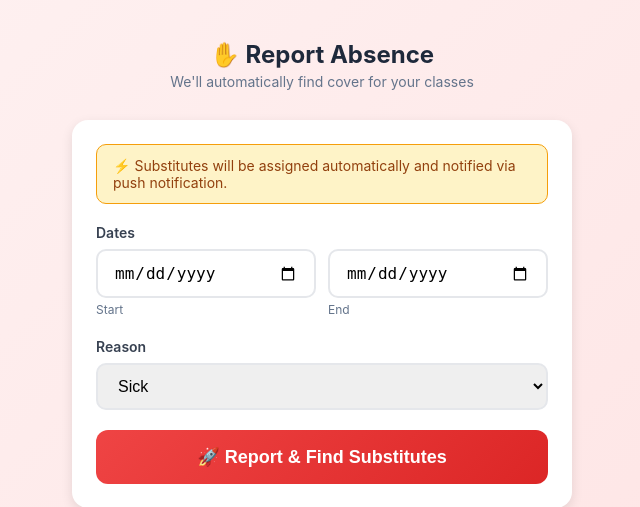
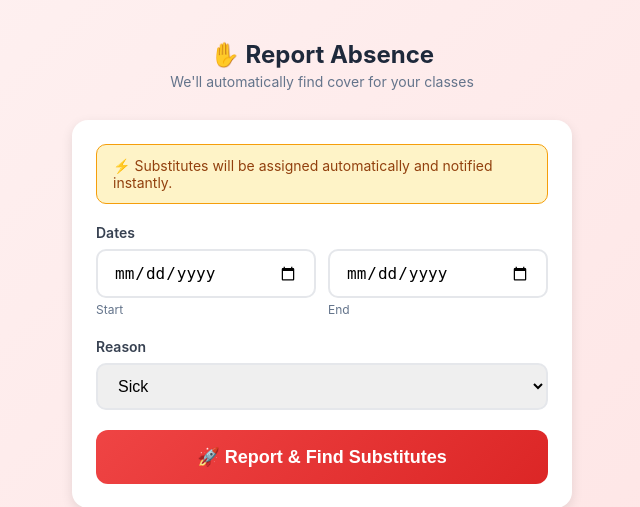
Before and after one commit to JohanBenade/schools-pwa, a Python web app: template app/templates/substitute/report.html in a window 1280 px wide. Shown: the top 507 px of the page, without its empty margins (318-958 px from the left). Run offline with Jinja, Linux system fonts and the light colour scheme; the template is opened without the code that fills it, so the values that code supplies are empty.

Commit message:
Soften absence info-box copy: remove push notification promise (out of demo scope)

```diff
--- a/app/templates/substitute/report.html
+++ b/app/templates/substitute/report.html
@@ -200,7 +200,7 @@
         <!-- REPORT NEW ABSENCE CARD -->
         <div class="card" id="reportCard">
             <div class="info-box">
-                ⚡ Substitutes will be assigned automatically and notified via push notification.
+                ⚡ Substitutes will be assigned automatically and notified instantly.
             </div>
 
             <form method="POST" action="{{ url_for('substitute.report_absence') }}" id="absenceForm"
```
